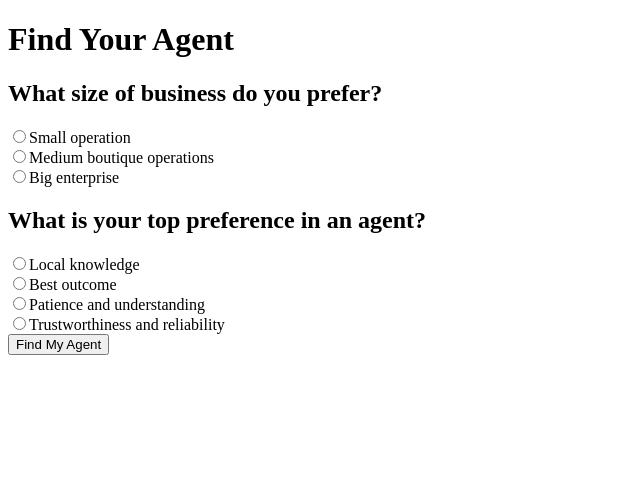
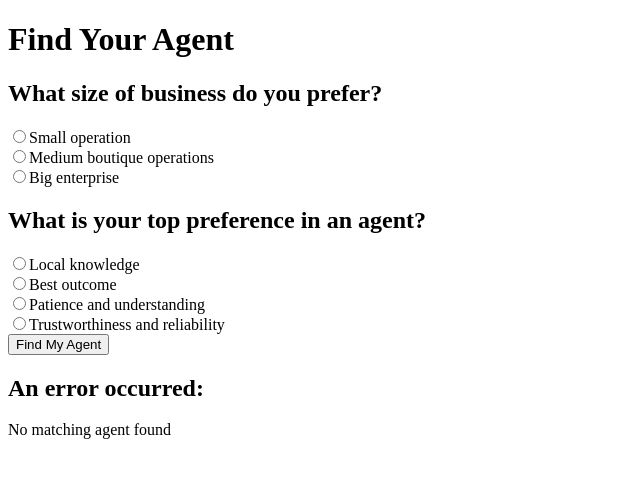
Before and after one commit to rikster/laf-react-uplift, a React app: page / in a window 1280 px wide. Both pictures are taken after a click on the button "Find My Agent". Shown: the top 478 px of the page, without its empty margins (0-640 px from the left). Built offline with nearby package versions, Linux system fonts and the light colour scheme.

Commit message:
add loading... to improve UI

```diff
--- a/src/app.jsx
+++ b/src/app.jsx
@@ -1,5 +1,5 @@
 /* eslint-disable no-plusplus */
-import React, { useState, useEffect  } from "react";
+import React, { useState, useEffect } from "react";
 import AgentService from "./services/agentService";
 import QuestionService from "./services/questionService";
 
@@ -7,6 +7,8 @@ function App() {
   const [answers, setAnswers] = useState({});
   const [matchedAgents, setMatchedAgents] = useState([]);
   const [questions, setQuestions] = useState([]);
+  const [error, setError] = useState(null);
+  const [isLoading, setIsLoading] = useState(false);
 
   // On component mount, get questions
   useEffect(() => {
@@ -25,12 +27,16 @@ function App() {
     const sizePreference = answers[1] && answers[1].value;
     const attributePreference = answers[2] && answers[2].attr;
 
+    setIsLoading(true);
     AgentService.findAgents(sizePreference, attributePreference)
       .then((matched) => {
         setMatchedAgents(matched);
+        setError(null);
+        setIsLoading(false);
       })
       .catch((err) => {
-        console.error("An error occurred:", err);
+        setError(err.message);
+        setIsLoading(false);
       });
   }
 
@@ -55,9 +61,15 @@ function App() {
           ))}
         </div>
       ))}
-      <button type="button" onClick={handleMatch}>
-        Find My Agent
+      <button type="button" onClick={handleMatch} disabled={isLoading}>
+        {isLoading ? "Loading..." : "Find My Agent"}
       </button>
+      {error && (
+        <div>
+          <h2>An error occurred:</h2>
+          <p>{error}</p>
+        </div>
+      )}
       {matchedAgents.length > 0 && (
         <div>
           <h2>Matched Agents:</h2>
```
